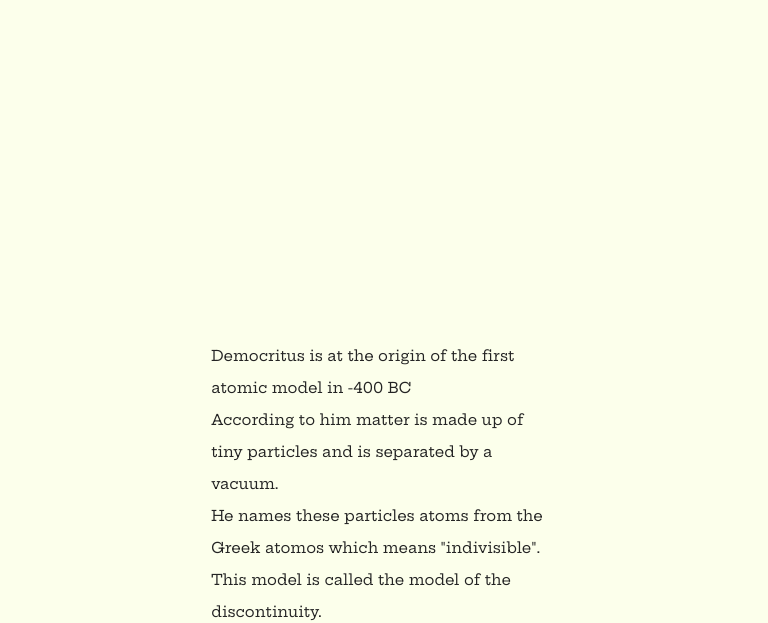
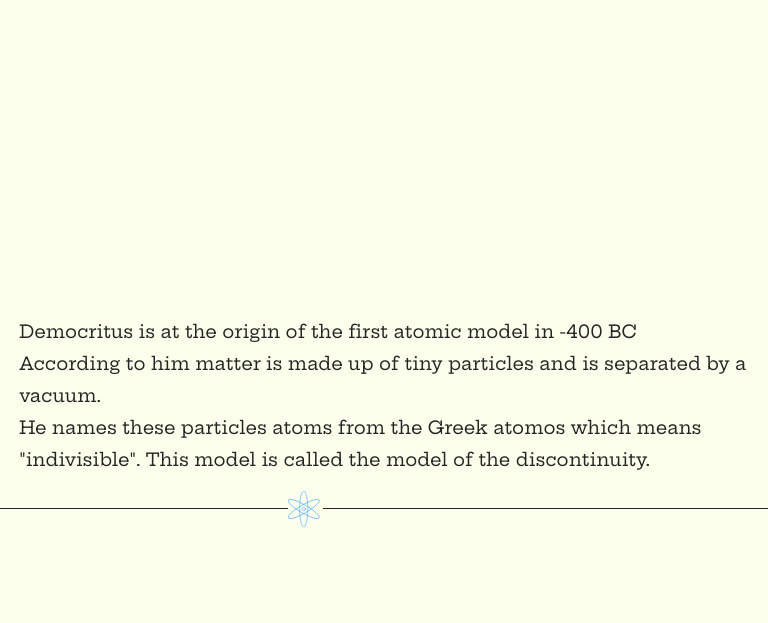
Before and after one commit to eli-ott/quantumPhysics, a plain HTML site: page modelAtome.html in a window 768 px wide. Shown: the part 180-803 px from the top of the page. Drawn offline with nearby package versions, Linux system fonts and the light colour scheme.

Commit message:
fix overflow problem

```diff
--- a/style/modelAtome.css
+++ b/style/modelAtome.css
@@ -122,6 +122,11 @@ hr::after {
     section#content {
         margin-top: 30%;
     }
+    p.content {
+        font-size: 2.25vh;
+        width: 95vw;
+        margin: 2vh 2.5vw;
+    }
     hr {
         width: 100vw;
         margin-left: 0;
```
